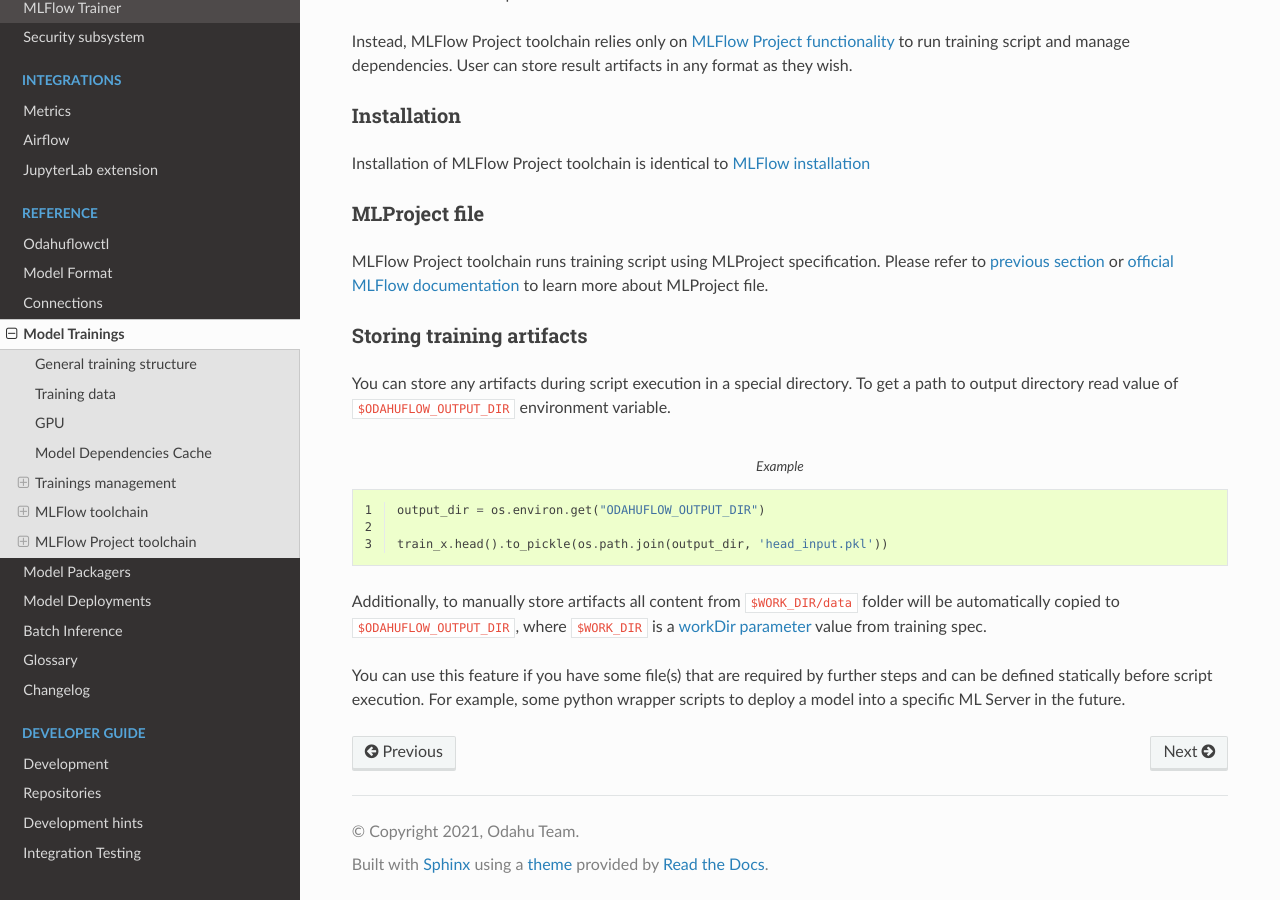
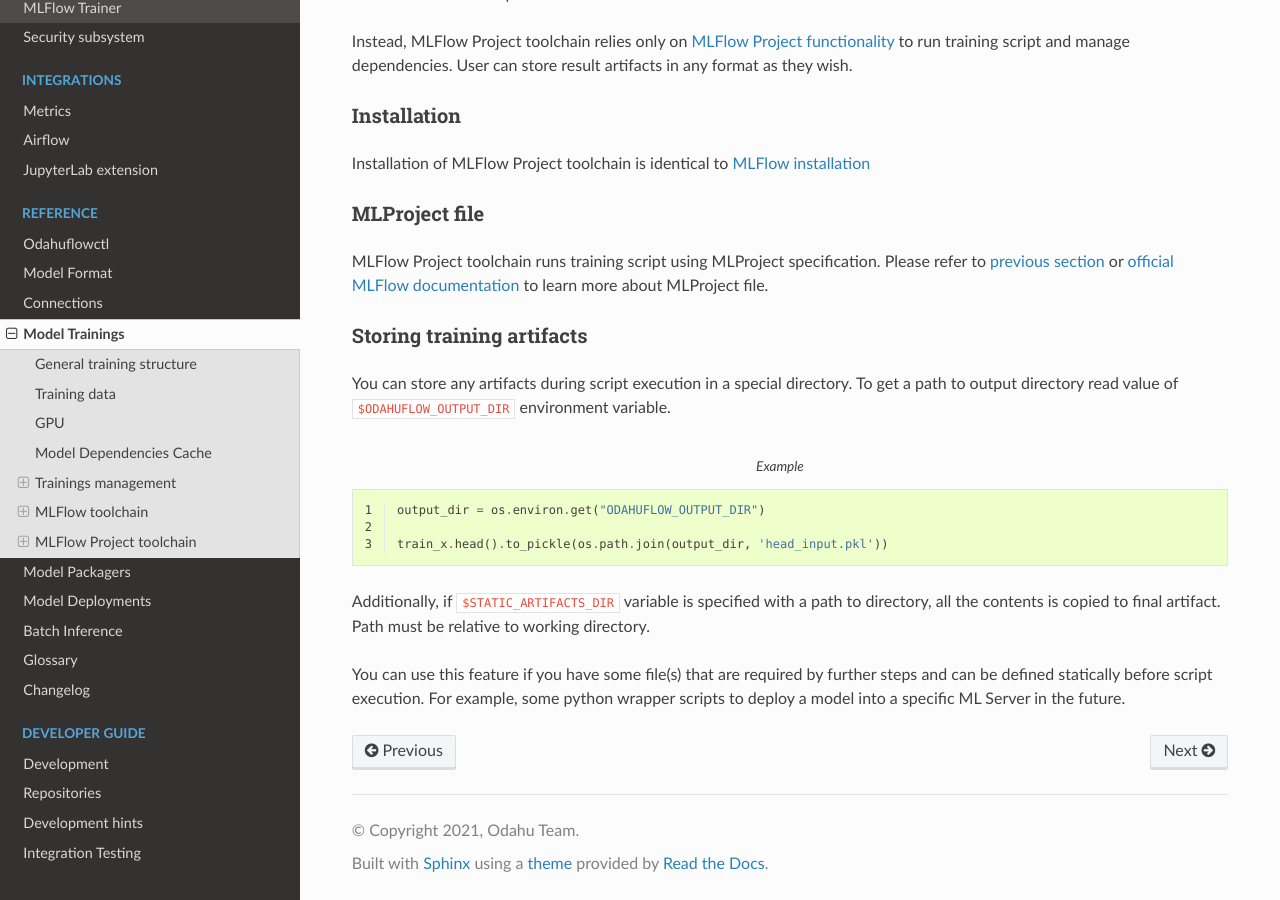
Before and after one commit to odahu/odahu-docs, a Sphinx documentation site: the page built from source/ref_trainings.rst, in a window 1280 px wide and 900 px high, scrolled down 7838 px. Built offline with Sphinx 7.4.7 and the Read the Docs theme 2.0.0, drawn with Linux system fonts in a browser that asks for light colours; formulas are drawn with MathJax 3.

Commit message:
Document new env var STATIC_ARTIFACTS_DIR to specify static artifacts

```diff
--- a/source/ref_trainings.rst
+++ b/source/ref_trainings.rst
@@ -449,9 +449,9 @@
 
     train_x.head().to_pickle(os.path.join(output_dir, 'head_input.pkl'))
 
-Additionally, to manually store artifacts all content from ``$WORK_DIR/data`` folder will be automatically copied to
-``$ODAHUFLOW_OUTPUT_DIR``, where ``$WORK_DIR`` is a :ref:`workDir parameter<Training API>` value
-from training spec.
+Additionally, if ``$STATIC_ARTIFACTS_DIR`` variable is specified with a path to directory, all the contents
+is copied to final artifact. Path must be relative to working directory.
 
-You can use this feature if you have some file(s) that are required by further steps and can be defined statically before script execution. For example,
+You can use this feature if you have some file(s) that are required by further steps and
+can be defined statically before script execution. For example,
 some python wrapper scripts to deploy a model into a specific ML Server in the future.
```
